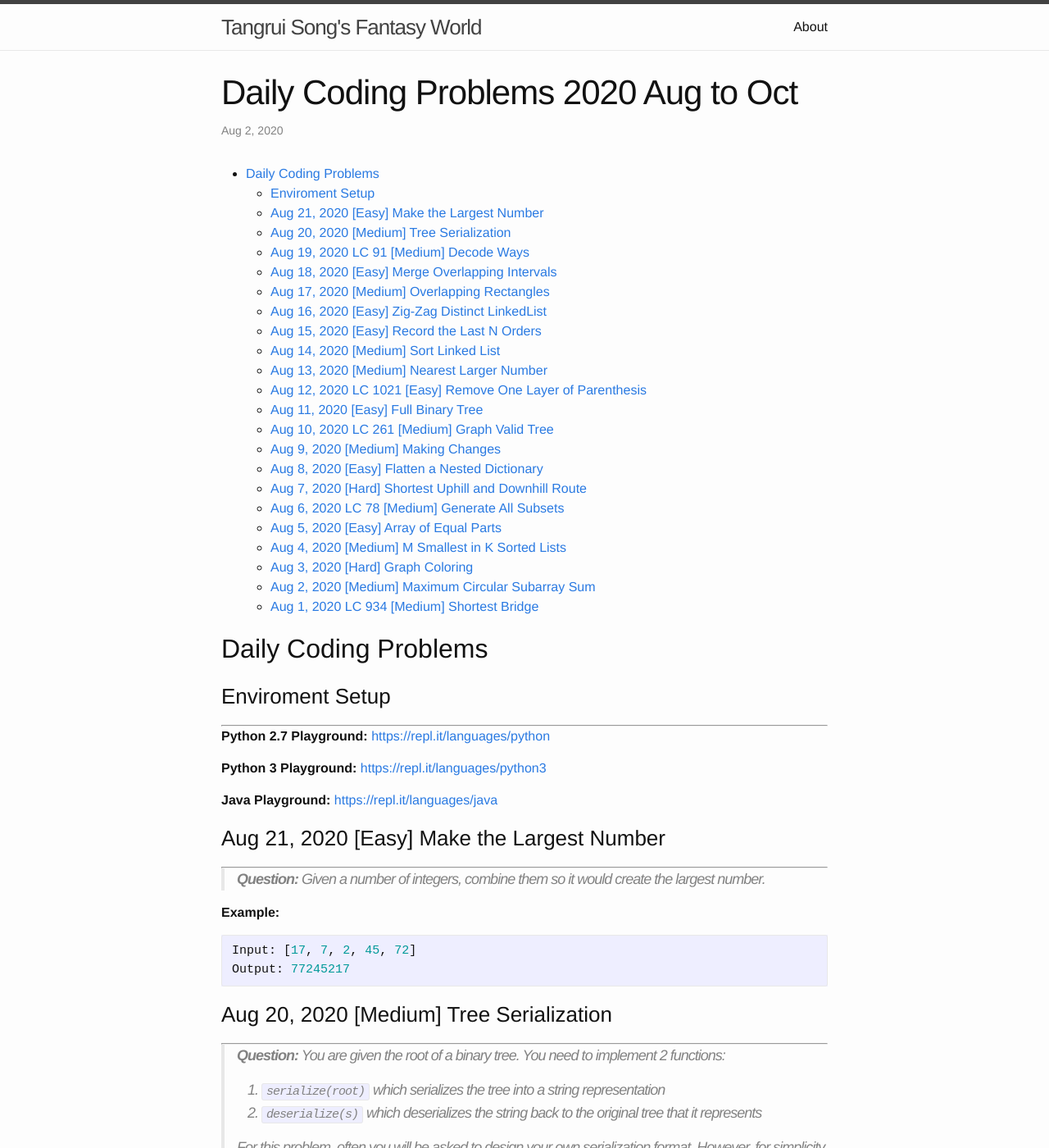
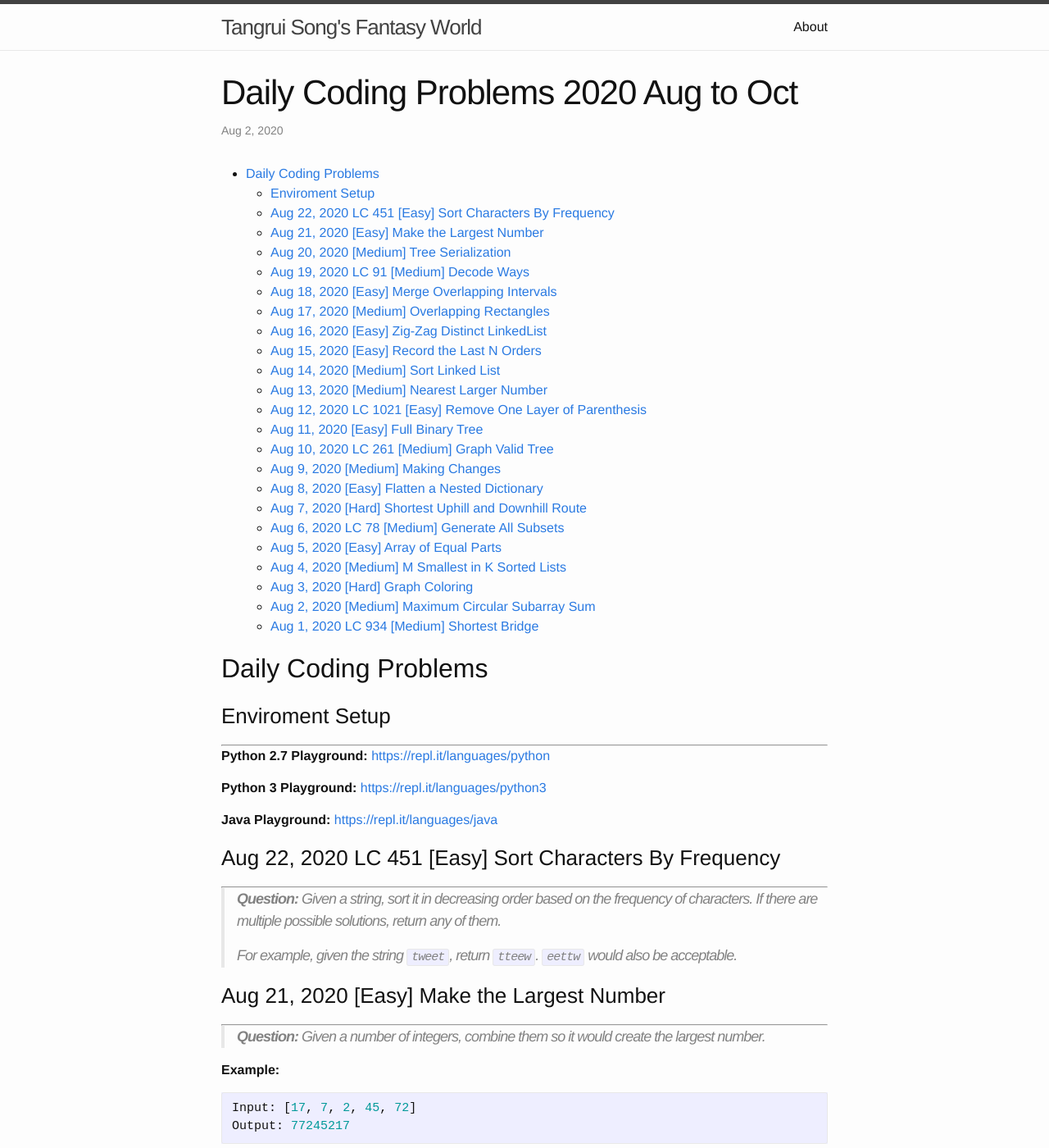
Before and after one commit to trsong/trsong.github.io, a Jekyll site: the page built from _posts/2020-08-01-DailyQuestionsAug.md, in a window 1280 px wide and 1400 px high. Shown: the whole window at 82% size. Built offline with Jekyll 4.4.1, drawn with Linux system fonts in a browser that asks for light colours; some of the changed text lies outside the part shown.

Commit message:
Add Aug 22 Question

```diff
--- a/_posts/2020-08-01-DailyQuestionsAug.md
+++ b/_posts/2020-08-01-DailyQuestionsAug.md
@@ -17,6 +17,13 @@ categories: Python/Java
 **Python 3 Playground:** [https://repl.it/languages/python3](https://repl.it/languages/python3)
 
 **Java Playground:** [https://repl.it/languages/java](https://repl.it/languages/java)
+
+
+### Aug 22, 2020 LC 451 \[Easy\] Sort Characters By Frequency
+---
+> **Question:** Given a string, sort it in decreasing order based on the frequency of characters. If there are multiple possible solutions, return any of them.
+>
+> For example, given the string `tweet`, return `tteew`. `eettw` would also be acceptable.
 
 
 ### Aug 21, 2020 \[Easy\] Make the Largest Number
```
